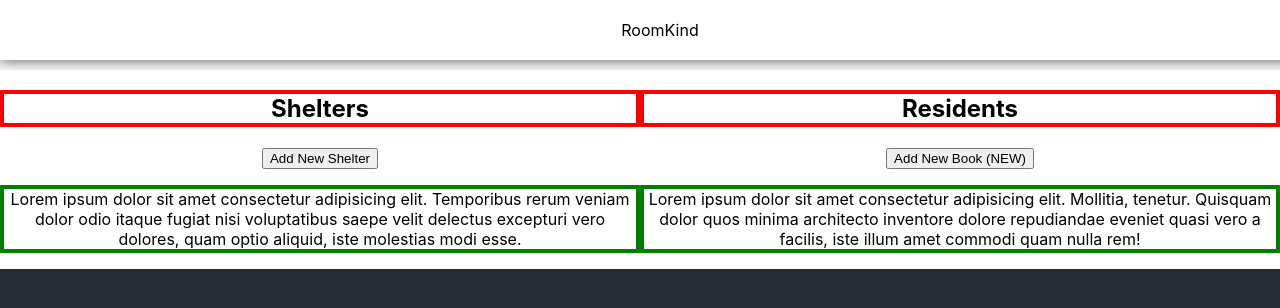
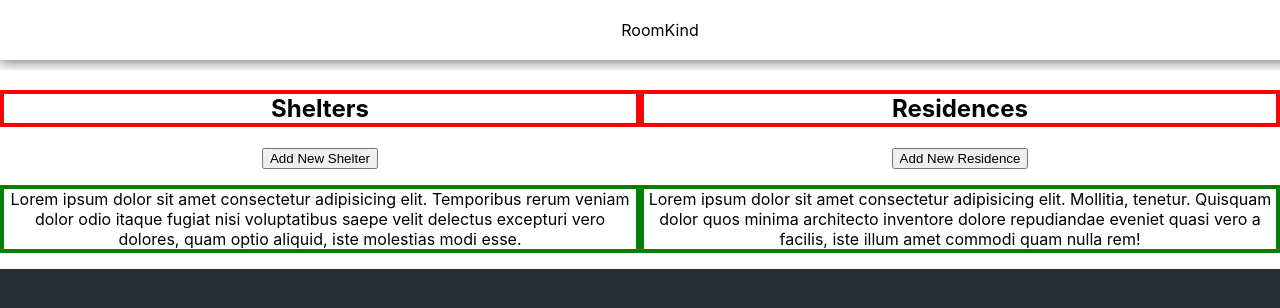
Before and after one commit to jnottin/project3_roomKind, a React (Create React App) app in the folder client/: page / in a window 1280 px wide. Shown: the top 308 px of the page. Built offline with nearby package versions, Linux system fonts and the light colour scheme.

Commit message:
waiting to commit

```diff
--- a/client/src/App.js
+++ b/client/src/App.js
@@ -2,7 +2,7 @@ import React, { Component } from 'react';
 import './App.css';
 import NavBar from './NavBar/NavBar.js';
 import Shelters from './Shelters/Shelters.js';
-import Residents from './Residents/Residents.js';
+import Residences from './Residences/Residences.js';
 import NewResidence from './NewResidence/NewResidence';
 import NewShelter from './NewShelter/NewShelter';
 
@@ -16,7 +16,7 @@ class App extends Component {
         < NewResidence />
         <header className="App-header">
           <div className="column">< Shelters /></div>
-          <div className="column">< Residents /></div>
+          <div className="column">< Residences /></div>
         </header>
       </div>
     );
--- a/client/src/NewResidence/NewResidence.css
+++ b/client/src/NewResidence/NewResidence.css
@@ -7,13 +7,14 @@
     right: 0;
     background-color: #111;
     overflow-x: hidden;
-    transition: 3s;
+    transition: 2s;
 }
 .newResidenceForm.closed {
     height: 0%;
-    transition: 3s;
+    transition: 2s;
 }
 
 .newResidenceForm p {
     padding: 5px;
+    color: white;
 }
--- a/client/src/NewResidence/NewResidence.js
+++ b/client/src/NewResidence/NewResidence.js
@@ -8,7 +8,7 @@ class NewResidence extends Component {
     render() {
         return (
             <div id="newResidenceForm" className="closed newResidenceForm" >
-                <p>RESIDENCE SIDE BAR</p>
+                <p>NEW RESIDENCE FORM</p>
 
             </div>
         );
--- a/client/src/NewShelter/NewShelter.css
+++ b/client/src/NewShelter/NewShelter.css
@@ -7,13 +7,14 @@
     left: 0;
     background-color: #111;
     overflow-x: hidden;
-    transition: 3s;
+    transition: 2s;
 }
 .newShelterForm.closed {
     height: 0%;
-    transition: 3s;
+    transition: 2s;
 }
 
 .newShelterForm p {
     padding: 5px;
+    color: white;
 }
--- a/client/src/NewShelter/NewShelter.js
+++ b/client/src/NewShelter/NewShelter.js
@@ -12,7 +12,7 @@ class NewShelter extends Component {
     render() {
         return (
             <div id="newShelterForm" className="closed newShelterForm" >
-                <p>SHELTER SIDE BAR</p>
+                <p>NEW SHELTER FORM</p>
 
             </div>
         );
--- /dev/null
+++ b/client/src/Residences/Residences.css
@@ -0,0 +1,11 @@
+.residencesHeader {
+    border: 4px solid red;
+}
+
+.residencesBody {
+    border: 4px solid green;
+}
+
+.headerAndButton {
+    display: inline;
+}
--- /dev/null
+++ b/client/src/Residences/Residences.js
@@ -0,0 +1,33 @@
+import React, { Component } from 'react';
+import {
+    BrowserRouter as Router,
+    Link,
+    Route,
+    Redirect,
+    Switch
+} from 'react-router-dom'
+import './Residences.css';
+
+class Residences extends Component {
+    newResidenceForm = () => {
+        if (document.getElementById("newResidenceForm").style.height === "100%") {
+            document.getElementById("newResidenceForm").style.height = "0"
+        } else {
+            document.getElementById("newResidenceForm").style.height = "100%";
+        }
+    };
+    render() {
+        return (
+            <div className="residencesColumn" >
+                <div className="headerAndButton">
+                    <h2 className="residencesHeader">Residences</h2>
+                    <button onClick={this.newResidenceForm} className="newResidenceFormBtn">Add New Residence</button>
+                </div>
+                <p className="residencesBody">Lorem ipsum dolor sit amet consectetur adipisicing elit. Mollitia, tenetur. Quisquam dolor quos minima architecto inventore dolore repudiandae eveniet quasi vero a facilis, iste illum amet commodi quam nulla rem!</p>
+            </div>
+        );
+    }
+}
+
+
+export default Residences;
--- a/client/src/Residents/Residents.css
+++ /dev/null
@@ -1,7 +0,0 @@
-.residentsHeader {
-    border: 4px solid red;
-}
-
-.residentsBody {
-    border: 4px solid green;
-}
--- a/client/src/Residents/Residents.js
+++ /dev/null
@@ -1,31 +0,0 @@
-import React, { Component } from 'react';
-import {
-    BrowserRouter as Router,
-    Link,
-    Route,
-    Redirect,
-    Switch
-} from 'react-router-dom'
-import './Residents.css';
-
-class Residents extends Component {
-    newResidenceForm = () => {
-        if (document.getElementById("newResidenceForm").style.height === "100%") {
-            document.getElementById("newResidenceForm").style.height = "0"
-        } else {
-            document.getElementById("newResidenceForm").style.height = "100%";
-        }
-    };
-    render() {
-        return (
-            <div className="residentsColumn" >
-                <h2 className="residentsHeader">Residents</h2>
-                <div className="navBarItem"><button onClick={this.newResidenceForm} className="newResidenceFormBtn">Add New Book (NEW)</button></div>
-                <p className="residentsBody">Lorem ipsum dolor sit amet consectetur adipisicing elit. Mollitia, tenetur. Quisquam dolor quos minima architecto inventore dolore repudiandae eveniet quasi vero a facilis, iste illum amet commodi quam nulla rem!</p>
-            </div>
-        );
-    }
-}
-
-
-export default Residents;
```
Also changed, not shown: client/src/notes.txt (added).
